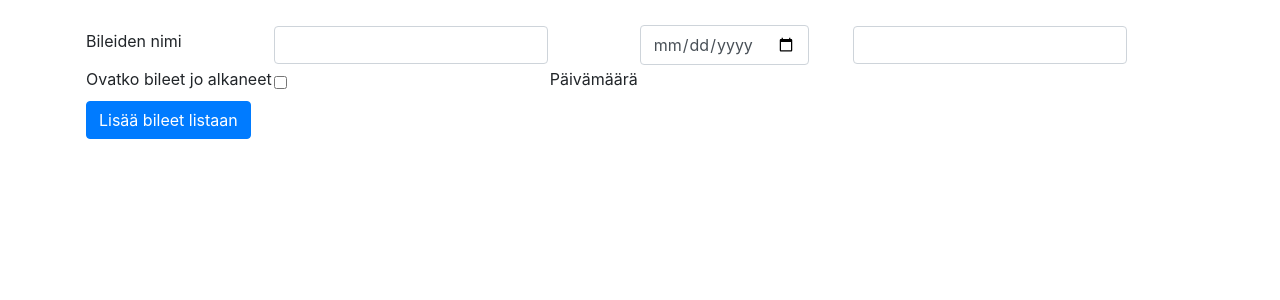
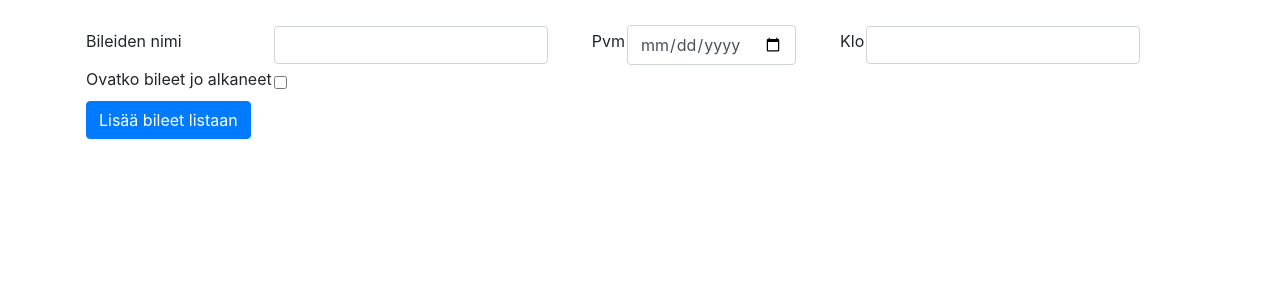
Before and after one commit to tn1995/bilelista, a Flask app: template application/templates/tasks/new.html in a window 1280 px wide. Shown: the part 56-356 px from the top of the page. Run offline with Flask 2, Linux system fonts and the light colour scheme; the template is opened without the code that fills it: values that come from a table or form of the project are taken from there, others are empty; some libraries are stand-ins or nearby versions.

Commit message:
ulkomuodon hiomista

```diff
--- a/application/tasks/forms.py
+++ b/application/tasks/forms.py
@@ -4,8 +4,8 @@ from wtforms import BooleanField, StringField, validators, DateField
 class TaskForm(FlaskForm):
     name = StringField("Bileiden nimi", [validators.Length(min=2, max=30)])
     done = BooleanField("Ovatko bileet jo alkaneet")
-    date = DateField("Päivämäärä", format='%d.%m.%Y')
-    klo = StringField("Kellonaika")
+    date = DateField("Pvm", format='%d.%m.%Y')
+    klo = StringField("Klo")
 
     class Meta:
         csrf = False
--- a/application/templates/authtasks/bile.html
+++ b/application/templates/authtasks/bile.html
@@ -5,7 +5,7 @@
       <p style="font-size:30px">{{bile.name}}</p>
 
     {{bile.date}}
-    {{bile.klo}}
+    <p>Klo {{bile.klo}}</p>
     <br /> <br />
     <form method="POST" action="{{ url_for('tasks_osallistu', task_id=bile.id) }}">
       <input type="submit" class="btn btn-primary" value="Osallistu"/>
--- a/application/templates/tasks/new.html
+++ b/application/templates/tasks/new.html
@@ -19,6 +19,9 @@
   </ul>
 </td>
 <td>
+	  {{ form.date.label }}
+	</td>
+<td>
     {{ form.date(class_="form-control") }}
   </td>
   <td>
@@ -29,6 +32,7 @@
     </ul>
 
 </td>
+<td>{{ form.klo.label }}</td>
 <td>
     {{ form.klo(class_="form-control") }}
   </td>
@@ -54,9 +58,7 @@
 </td>
 
 
-	<td>
-	  {{ form.date.label }}
-	</td>
+
 
 <td>
 </td>
```
